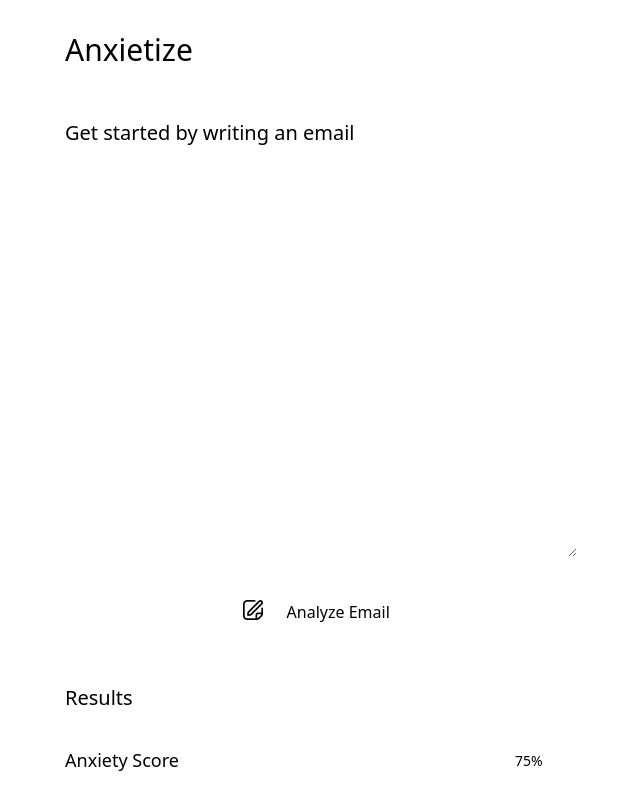
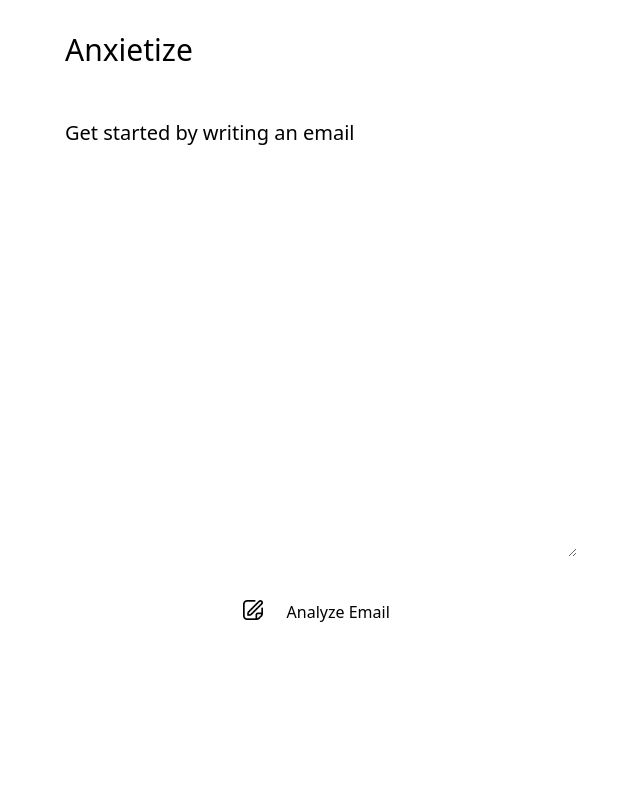
Before and after one commit to klouie15/mm25, a React (Vite) app in the folder client/: page / in a window 1280 px wide. Shown: the top 810 px of the page, without its empty margins (319-959 px from the left). Built offline with nearby package versions, Linux system fonts and the light colour scheme.

Commit message:
Conditionally render results

```diff
--- a/client/src/components/AnalyzeButton.tsx
+++ b/client/src/components/AnalyzeButton.tsx
@@ -1,8 +1,8 @@
 import analyzeImgSrc from '../images/analyze.png';
 
-function AnalyzeButton() {
+function AnalyzeButton({ onClick }: { onClick: () => void }) {
     return <>
-        <button className="analyzeButton">
+        <button className="analyzeButton" onClick={onClick}>
             <img src={analyzeImgSrc} className="analyzeImg" alt="Analyze Button" />
             <p>Analyze Email</p>
         </button>
--- a/client/src/pages/Landing.tsx
+++ b/client/src/pages/Landing.tsx
@@ -1,18 +1,32 @@
 import '../index.css'
 import AnalyzeButton from "../components/AnalyzeButton.tsx";
 import Results from "../components/Results.tsx";
+import { useState } from "react";
 
 function Landing() {
+    const [isSubmitted, setIsSubmitted] = useState(false);
+    const [anxietyScore, setAnxietyScore] = useState(0);
+
+    function handleSubmit(): void {
+        // TODO: Call API to retrieve score
+
+        setIsSubmitted(true);
+        setAnxietyScore(50);
+    }
+
     return <>
-        <body>
+        <div>
             <h1>Anxietize</h1>
             <h2>Get started by writing an email</h2>
             <textarea />
             <div className="analyzeContainer">
-                <AnalyzeButton />
+                <AnalyzeButton onClick={() => handleSubmit()} />
             </div>
-            <Results anxietyScore={75} />
-        </body>
+
+            { isSubmitted ? (
+                <Results anxietyScore={anxietyScore} />
+            ) : null }
+        </div>
     </>
 }
 
```
